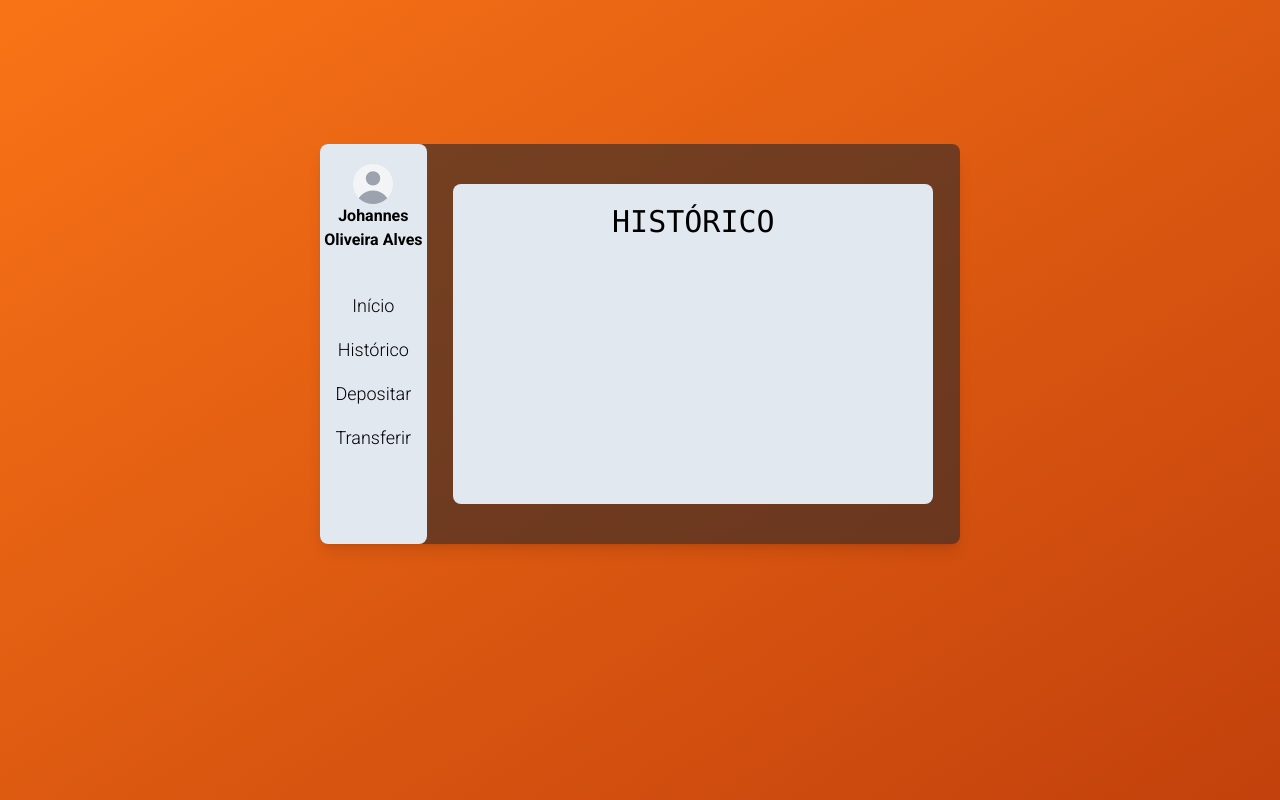
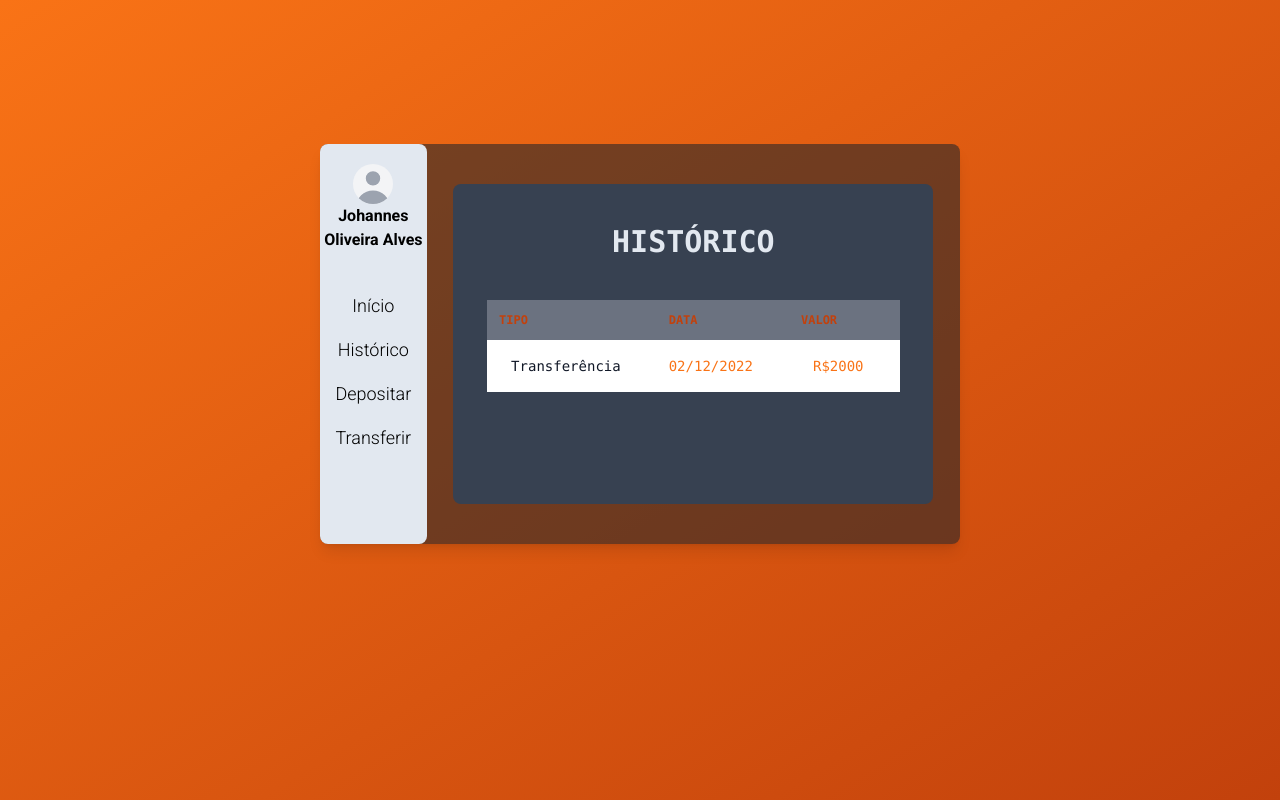
Before and after one commit to JohannesAlves/Bank-Study, a React (Vite) app in the folder web/: page / in a window 1280 px wide. Built offline with nearby package versions, Linux system fonts and the light colour scheme.

Commit message:
feat: add table with transfer history

```diff
--- a/web/src/components/organisms/NavTransferHistory/index.tsx
+++ b/web/src/components/organisms/NavTransferHistory/index.tsx
@@ -3,9 +3,42 @@ import { Subtitle } from "../../atoms/Subtitle";
 export function NavTransferHistory() {
     return (
         <>
-            <div className="w-9/12 h-4/5 bg-slate-200 mx-auto mt-10 rounded-lg flex justify-center">
-                <div>
-                    <Subtitle subtitle="HISTÓRICO" />
+            <div className="w-9/12 h-4/5 bg-gray-700 mx-auto mt-10 rounded-lg flex justify-center">
+                <div className="flex flex-col text-center">
+                    <div>
+                        <h2 className="text-3xl text-slate-200 font-semibold mt-10">HISTÓRICO</h2>
+                    </div>
+
+                    <div className="overflow-x-auto relative mt-10">
+                        <table className="w-full text-sm  text-left text-orange-500 dark:text-orange-400">
+                            <thead className="text-xs  text-orange-700 uppercase  bg-gray-500 dark:text-slate-200">
+                                <tr>
+                                    <th scope="col" className="py-3 px-3">
+                                        TIPO
+                                    </th>
+
+                                    <th scope="col" className="py-3 px-6">
+                                        DATA
+                                    </th>
+                                    <th scope="col" className="py-3 px-6">
+                                        VALOR
+                                    </th>
+                                </tr>
+                            </thead>
+                            <tbody>
+                                <tr className="bg-white dark:bg-gray-800">
+                                    <th
+                                        scope="row"
+                                        className="py-4 px-6 font-medium text-gray-900 whitespace-nowrap dark:text-white"
+                                    >
+                                        Transferência
+                                    </th>
+                                    <td className="py-4 px-6">02/12/2022</td>
+                                    <td className="py-4 px-9">R$2000</td>
+                                </tr>
+                            </tbody>
+                        </table>
+                    </div>
                 </div>
             </div>
         </>
```
